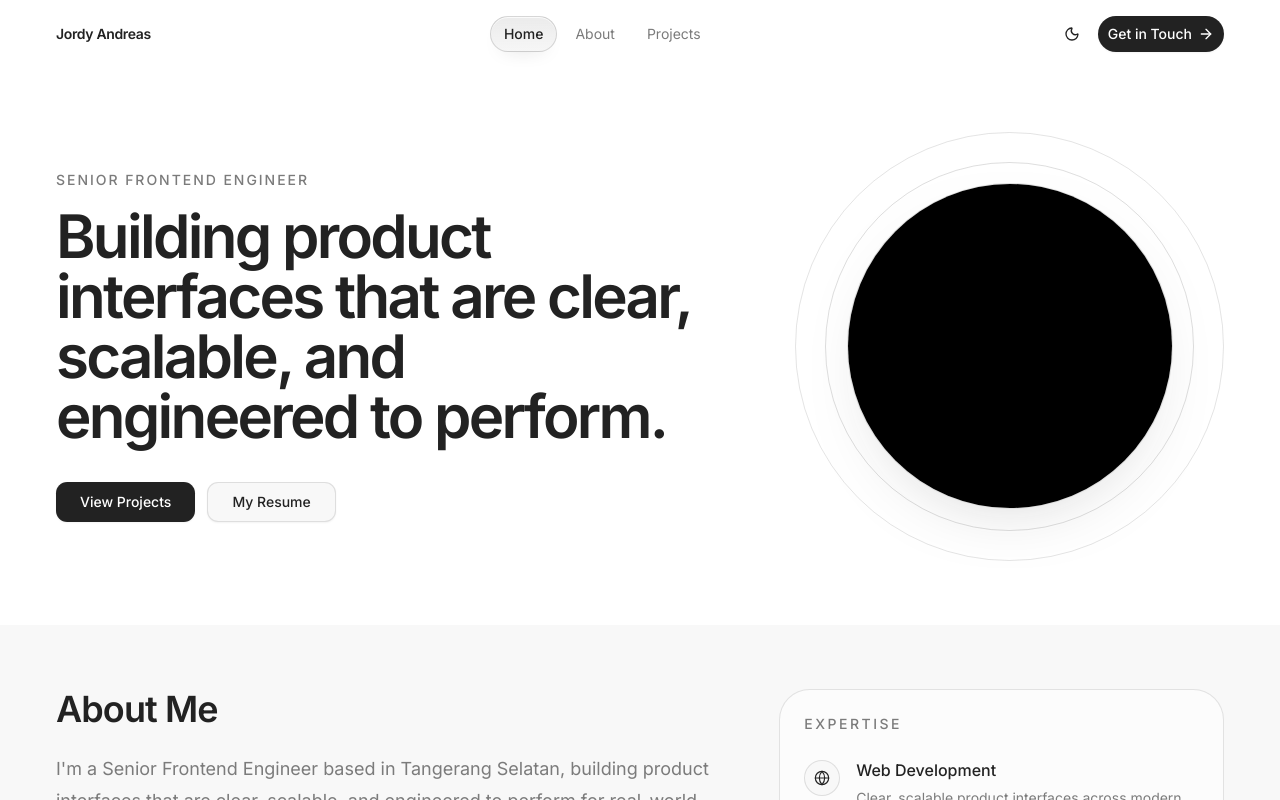
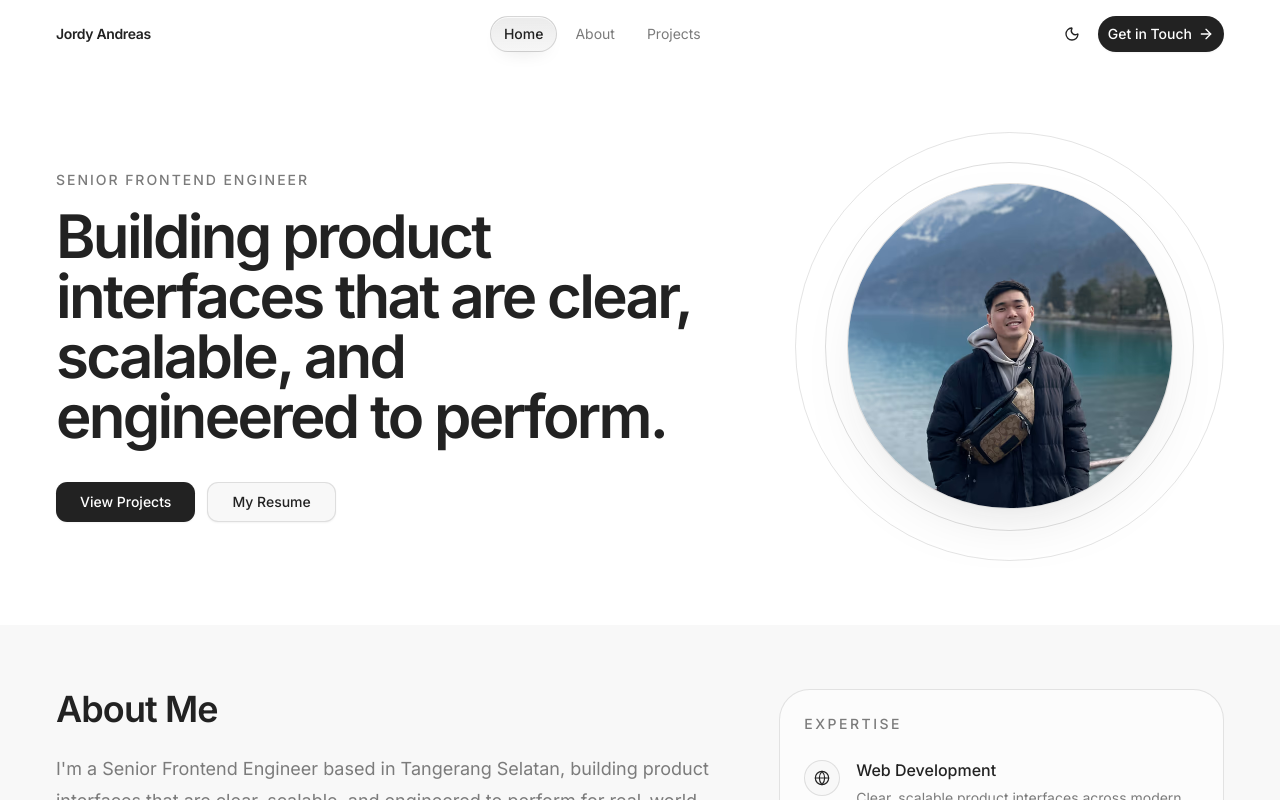
Before and after one commit to jordyandreas/portfolio, a Next.js app: page / in a window 1280 px wide. Shown: the top 800 px of the page. Built offline with nearby package versions, Linux system fonts and the light colour scheme.

Commit message:
Update hero portrait image format and replace JPG with AVIF
- Changed hero portrait image source from JPG to AVIF for improved performance and loading efficiency.
- Updated the corresponding file in the public directory to reflect the new image format.

```diff
--- a/src/data/hero.ts
+++ b/src/data/hero.ts
@@ -33,7 +33,7 @@ export const heroContent: HeroContent = {
     external: true,
   },
   portrait: {
-    src: "/profile/jordy-andreas-640.jpg",
+    src: "/profile/jordy-andreas-hero.avif",
     alt: "Portrait of Jordy Andreas",
   },
 };
```
Also changed, not shown: public/profile/jordy-andreas-640.jpg, public/profile/jordy-andreas-hero.avif (added).
